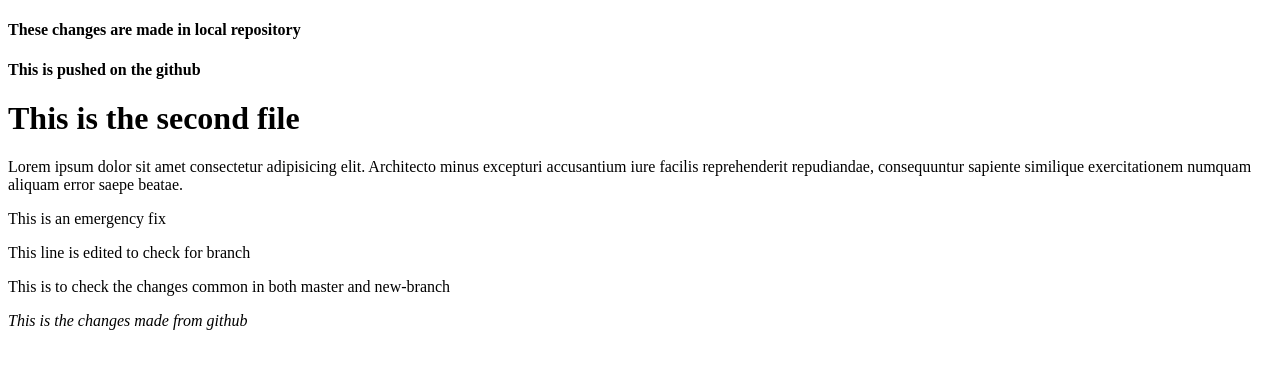
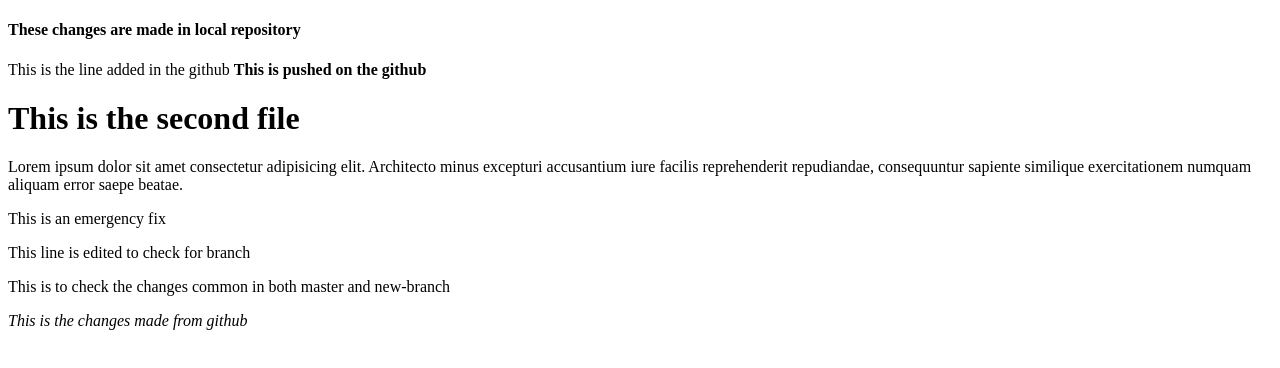
Before and after one commit to kirtan2004khatri/GitPractice, a plain HTML site: page index.html in a window 1280 px wide. Drawn offline with Linux system fonts and the light colour scheme.

Commit message:
Update index.html

```diff
--- a/index.html
+++ b/index.html
@@ -8,6 +8,7 @@
 </head>
 <body>
     <h4>These changes are made in local repository</h4>
+    This is the line added in the github
     <b>This is pushed on the github</b>
     <h1>This is the second file</h1>
     <p>Lorem ipsum dolor sit amet consectetur adipisicing elit. Architecto minus excepturi accusantium iure facilis reprehenderit repudiandae, consequuntur sapiente similique exercitationem numquam aliquam error saepe beatae.</p>
```
